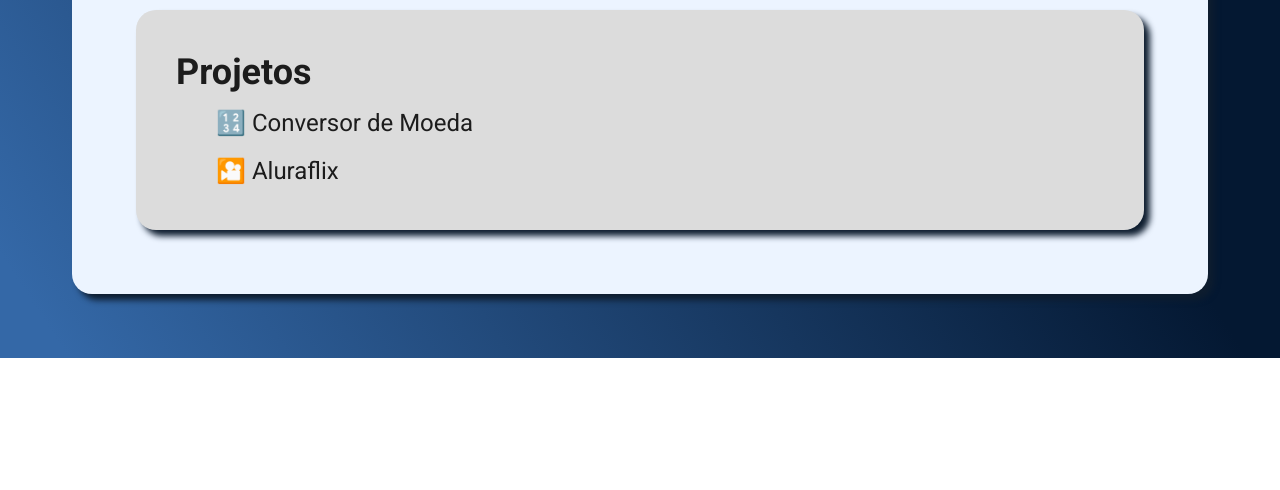
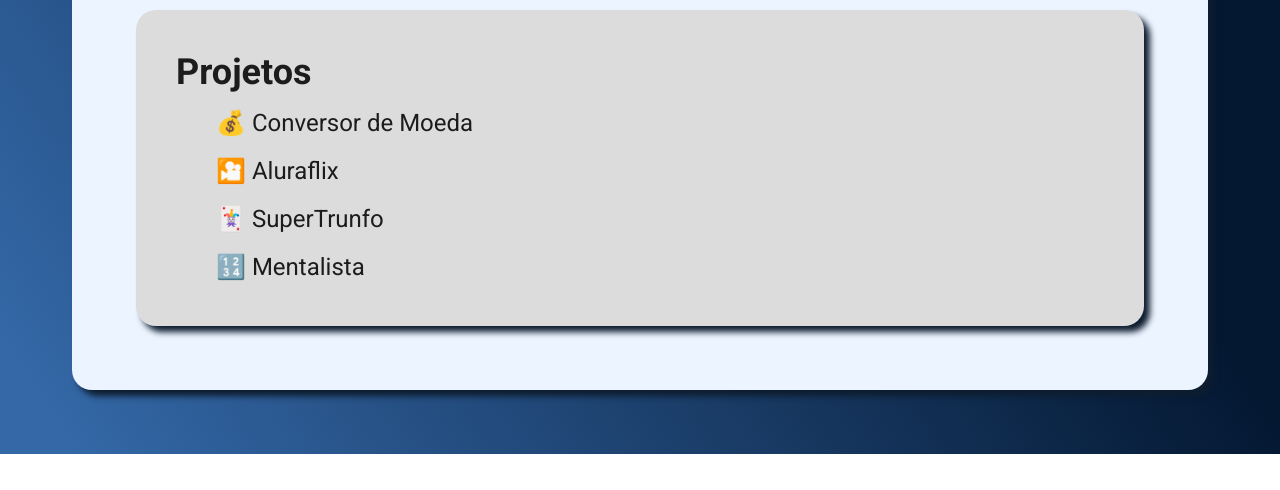
Before and after one commit to PedroGaviolli/Certificard, a plain HTML site: page index.html in a window 1280 px wide. Shown: the part 310-800 px from the top of the page. Drawn offline with Linux system fonts and the light colour scheme.

Commit message:
adicionei mais projetos

```diff
--- a/index.html
+++ b/index.html
@@ -27,8 +27,10 @@
     <div class="fundo-projeto">
       <main class="projetos">
         <ul class="projeto-titulo">Projetos<ul>
-            <li class="projeto-lista"><a href="https://codepen.io/PedroGaviolli/pen/KKyjjNj">🔢 Conversor de Moeda</a></li>
+            <li class="projeto-lista"><a href="https://codepen.io/PedroGaviolli/pen/KKyjjNj">💰 Conversor de Moeda</a></li>
             <li class="projeto-lista"><a href="https://codepen.io/PedroGaviolli/pen/bGaGXNm">🎦 Aluraflix</a></li>
+            <li class="projeto-lista"><a href="https://codepen.io/PedroGaviolli/pen/rNpLwOx">🃏 SuperTrunfo</a></li>
+            <li class="projeto-lista"><a href="https://codepen.io/PedroGaviolli/pen/Vwrooed">🔢 Mentalista</a></li>
       </main>
     </div>
   </div>
```
